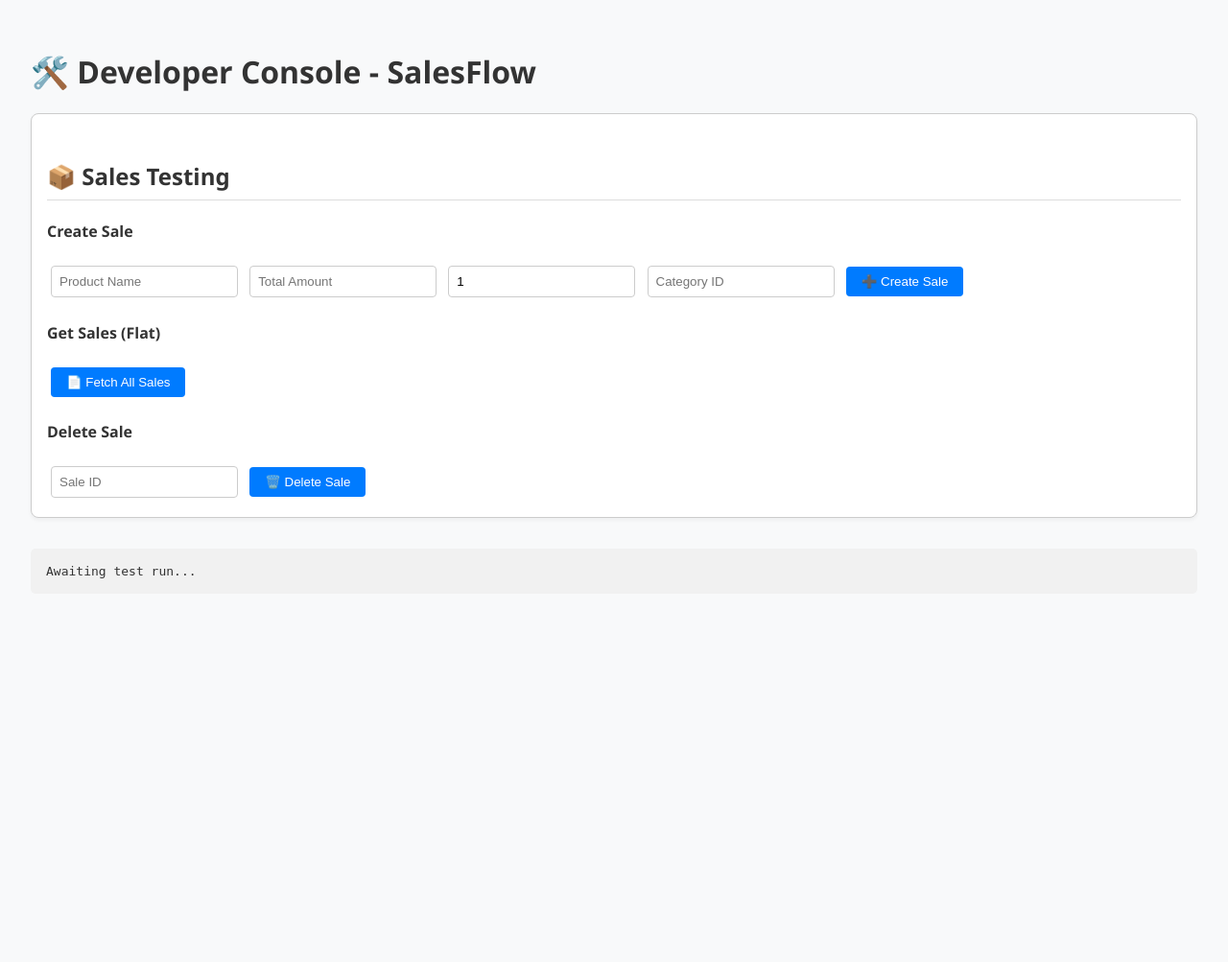
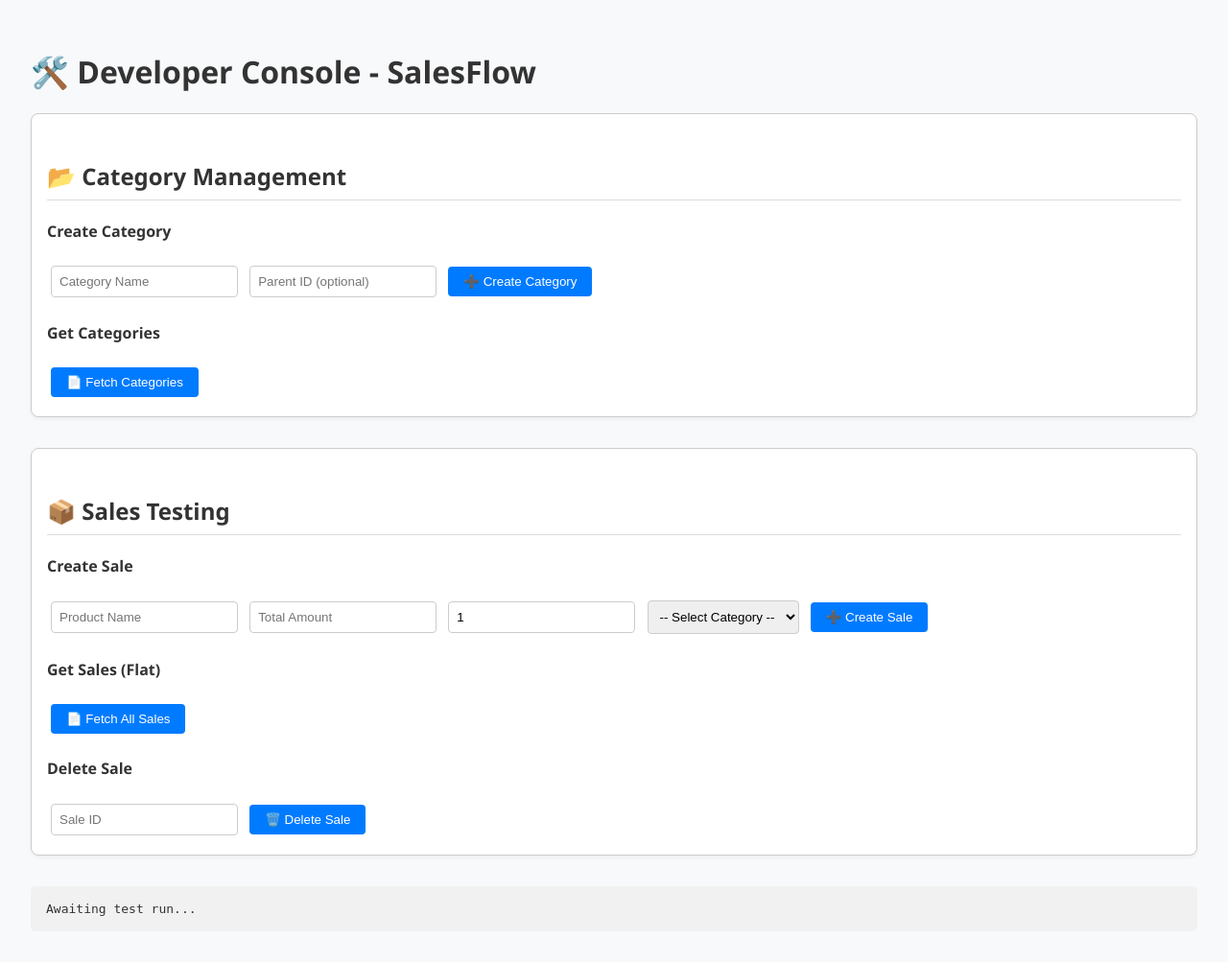
Before and after one commit to canefly/Salesflow, a PHP site: page /admin.php in a window 1280 px wide. Shown: the whole page at 96% size. Before the commit the page ends 603 px from the top, so only its background shows below. Run offline with PHP 8.4, Linux system fonts and the light colour scheme.

Commit message:
Add category management functionality to admin console

```diff
--- a/admin-debug/admin.php
+++ b/admin-debug/admin.php
@@ -66,22 +66,36 @@
   <h1>🛠️ Developer Console - SalesFlow</h1>
 
   <div class="section">
+    <h2>📂 Category Management</h2>
+    <div>
+      <h4>Create Category</h4>
+      <input type="text" id="cat_name" placeholder="Category Name" />
+      <input type="number" id="cat_parent_id" placeholder="Parent ID (optional)" />
+      <button onclick="createCategory()">➕ Create Category</button>
+    </div>
+    <div>
+      <h4>Get Categories</h4>
+      <button onclick="getCategories()">📄 Fetch Categories</button>
+      <div id="categoryList"></div>
+    </div>
+  </div>
+
+  <div class="section">
     <h2>📦 Sales Testing</h2>
-
     <div>
       <h4>Create Sale</h4>
       <input type="text" id="sale_product" placeholder="Product Name" />
       <input type="number" id="sale_amount" placeholder="Total Amount" />
       <input type="number" id="sale_quantity" placeholder="Quantity" value="1" />
-      <input type="number" id="sale_category" placeholder="Category ID" />
+      <select id="sale_category">
+        <option value="">-- Select Category --</option>
+      </select>
       <button onclick="createSale()">➕ Create Sale</button>
     </div>
-
     <div>
       <h4>Get Sales (Flat)</h4>
       <button onclick="getSales()">📄 Fetch All Sales</button>
     </div>
-
     <div>
       <h4>Delete Sale</h4>
       <input type="number" id="delete_sale_id" placeholder="Sale ID" />
@@ -92,7 +106,38 @@
   <div class="response-box" id="result">Awaiting test run...</div>
 
   <script>
-    const user_id = 1; // change this if needed for testing
+    const user_id = 1; // Adjust this if needed
+
+    function createCategory() {
+      const data = new URLSearchParams();
+      data.append('user_id', user_id);
+      data.append('category_name', document.getElementById('cat_name').value);
+      const parentId = document.getElementById('cat_parent_id').value;
+      if (parentId) data.append('parent_id', parentId);
+
+      fetch('../Backend/create_category.php', {
+        method: 'POST',
+        body: data
+      })
+        .then(res => res.json())
+        .then(data => {
+          document.getElementById('result').textContent = JSON.stringify(data, null, 2);
+          getCategories();
+        });
+    }
+
+    function getCategories() {
+      fetch(`../Backend/get_categories.php?user_id=${user_id}`)
+        .then(res => res.json())
+        .then(data => {
+          const list = document.getElementById('categoryList');
+          const select = document.getElementById('sale_category');
+
+          list.innerHTML = '<ul>' + data.categories.map(c => `<li>ID: ${c.id} - ${c.category_name}</li>`).join('') + '</ul>';
+          select.innerHTML = '<option value="">-- Select Category --</option>' +
+            data.categories.map(c => `<option value="${c.id}">${c.category_name}</option>`).join('');
+        });
+    }
 
     function createSale() {
       const data = new URLSearchParams();
@@ -136,6 +181,9 @@
           document.getElementById('result').textContent = JSON.stringify(data, null, 2);
         });
     }
+
+    // Load categories on page load for dropdown
+    window.onload = getCategories;
   </script>
 </body>
 </html>
```
